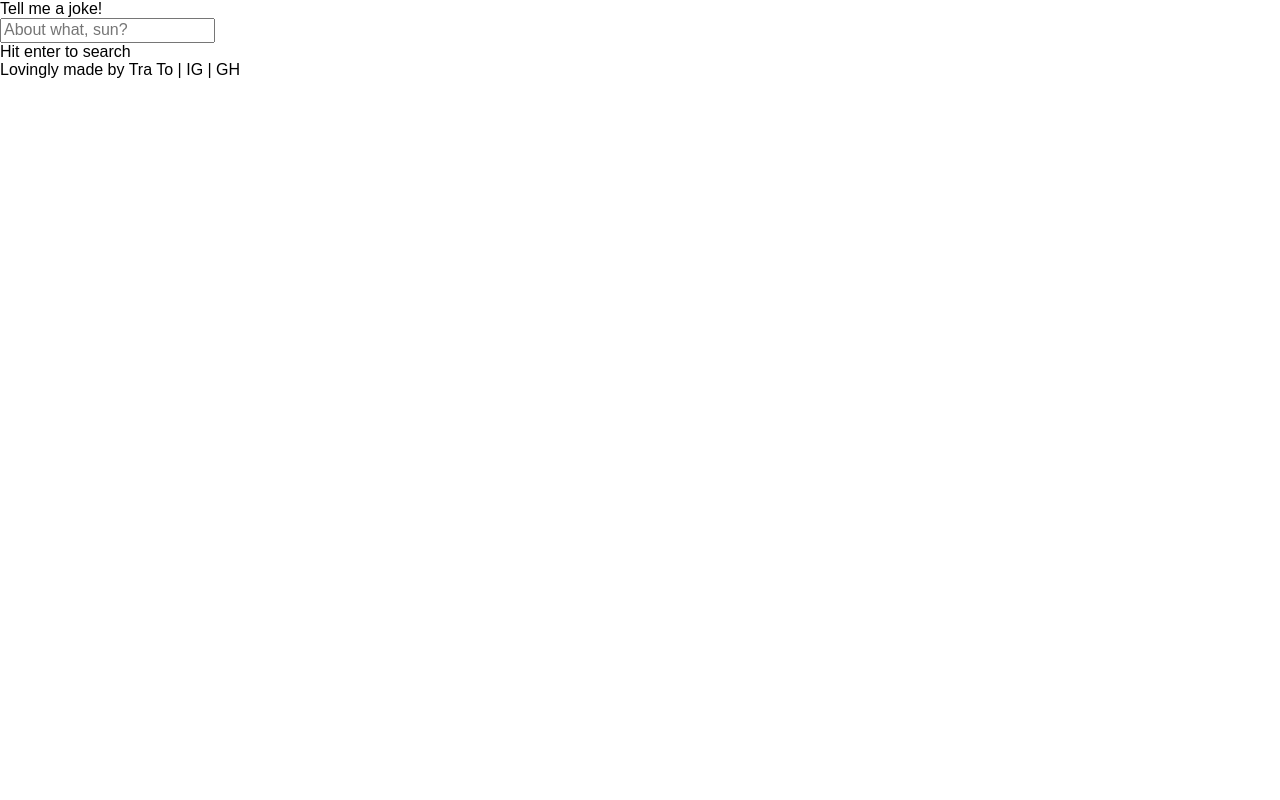
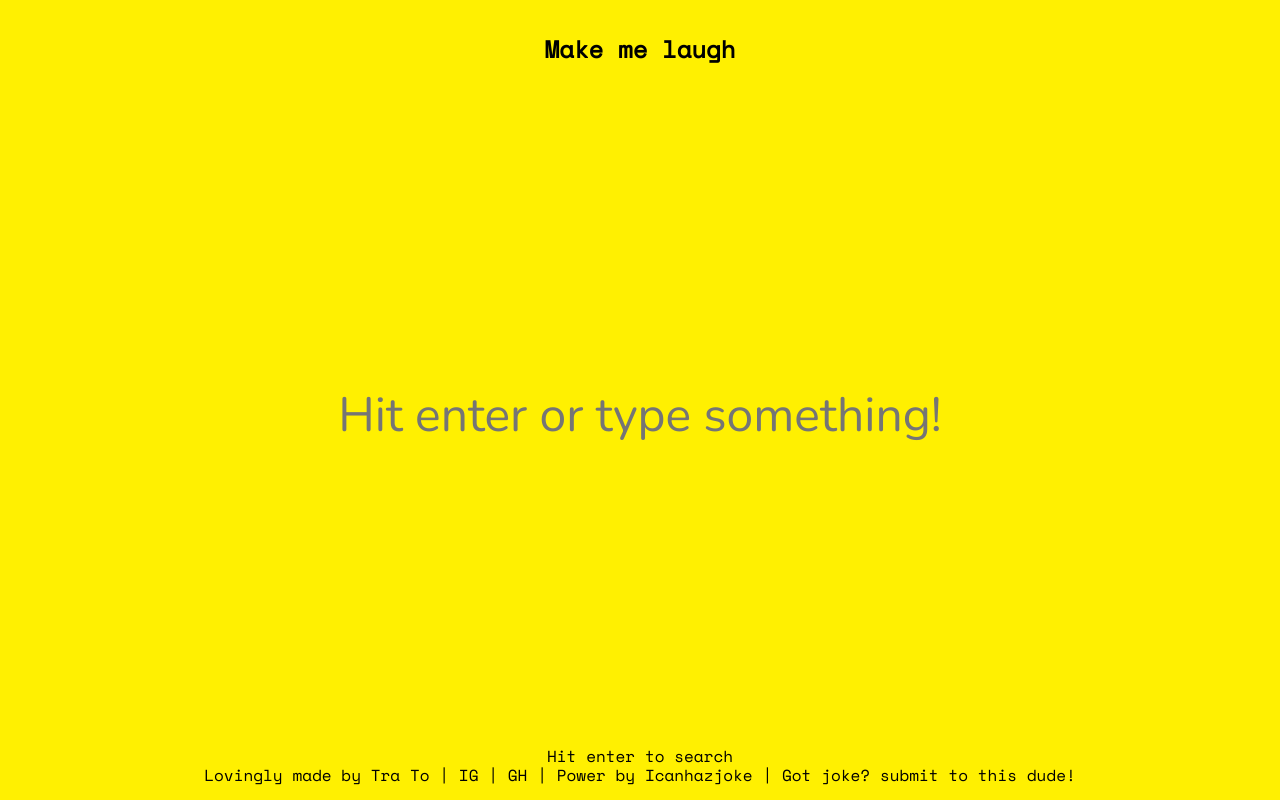
Before and after one commit to tothutra/dad-jokes.4days, a React (Create React App) app: page / in a window 1280 px wide. Built offline with nearby package versions, Linux system fonts and the light colour scheme.

Commit message:
add styling

```diff
--- a/public/index.html
+++ b/public/index.html
@@ -19,6 +19,7 @@
       work correctly both with client-side routing and a non-root public URL.
       Learn how to configure a non-root public URL by running `npm run build`.
     -->
+    <link href="https://fonts.googleapis.com/css?family=Nunito|Space+Mono" rel="stylesheet">
     <title>React App</title>
   </head>
   <body>
--- a/src/components/App.js
+++ b/src/components/App.js
@@ -15,7 +15,8 @@ class App extends Component {
       searchTerm: '',
       hintText: 'Hit enter to search',
       loading: false,
-      result: null
+      result: null,
+      hasResult: false,
     }
   }
 
@@ -35,7 +36,8 @@ class App extends Component {
         this.setState((prevState) => ({
           ...prevState,
           loading: false,
-          result: randomJoke(results).joke
+          result: randomJoke(results).joke,
+          hasResult: true
         }))
       }
     } catch (error) {
@@ -63,16 +65,18 @@ class App extends Component {
   render() {
     const {searchTerm} = this.state
     return (
-      <div>
+      <div className="page flex flex-column min-vh-100 tc">
         <Header {...this.state} />
+        <div className="search grid">
           <input
-          className=""
-          placeholder="About what, sun?"
+            className="grid-item bg-transparent bn nunito f1 outline-0 tc"
+            placeholder="Hit enter or type something!"
             value={searchTerm}
             onChange={this.handleChange}
             onKeyPress={this.handleKeyPress}
           />
           <SearchResult {...this.state} {...this.actions}/>
+        </div>
         <Hint {...this.state} />
         <Footer {...this.state} />
       </div>
--- a/src/components/Footer.js
+++ b/src/components/Footer.js
@@ -1,6 +1,6 @@
 import React, { Component } from 'react';
 
 const Footer = ({hintText, ...props}) => (
-  <div>Lovingly made by Tra To | IG | GH </div>
+  <div className="space-mono">Lovingly made by Tra To | IG | GH | Power by Icanhazjoke | Got joke? submit to this dude!</div>
 )
 export default Footer;
--- a/src/components/Header.js
+++ b/src/components/Header.js
@@ -1,7 +1,7 @@
 import React, { Component } from 'react';
 
-const Header = () => (
-  <div>Tell me a joke!</div>
+const Header = ({hasResult, ...props}) => (
+  <div className="space-mono">{hasResult? <h2>HAHAHAHAHA</h2> : <h2>Make me laugh</h2>}</div>
 )
 
 export default Header;
--- a/src/components/Hint.js
+++ b/src/components/Hint.js
@@ -1,6 +1,6 @@
 import React, { Component } from 'react';
 
 const Hint = ({hintText, ...props}) => (
-  <div>{hintText}</div>
+  <div className="hint space-mono">{hintText}</div>
 )
 export default Hint;
--- a/src/components/SearchResult.js
+++ b/src/components/SearchResult.js
@@ -1,7 +1,9 @@
 import React, { Component } from 'react';
 
 const SearchResult = ({result,...props}) => (
-  <div>{result}</div>
+  <div className="search-result grid-item z-5">
+    <h1 className="nunito f1">{result}</h1>
+  </div>
 )
 
 export default SearchResult;
--- a/src/css/main.css
+++ b/src/css/main.css
@@ -1,5 +1,39 @@
 body {
-  margin: 0;
-  padding: 0;
-  font-family: sans-serif;
+  background-color: #fff001;
+  color: #000;
 }
+
+.nunito {
+  font-family: 'Nunito', sans-serif;
+}
+.space-mono {
+  font-family: 'Space Mono', monospace;
+}
+
+.page {
+  padding: 2vh;
+}
+
+.search {
+  margin: auto;
+  width: 100%;
+}
+input {
+  width: 100%;
+}
+.search::placeholder {
+  font-family: 'Nunito', sans-serif;
+}
+.search-result {
+  background-color: #fff001;
+}
+.hint {
+
+}
+.grid {
+  display: grid;
+  place-items: center;
+}
+.grid-item {
+  grid-area:1/1
+}
```
Lines whose indentation alone changed are shown as unchanged.
